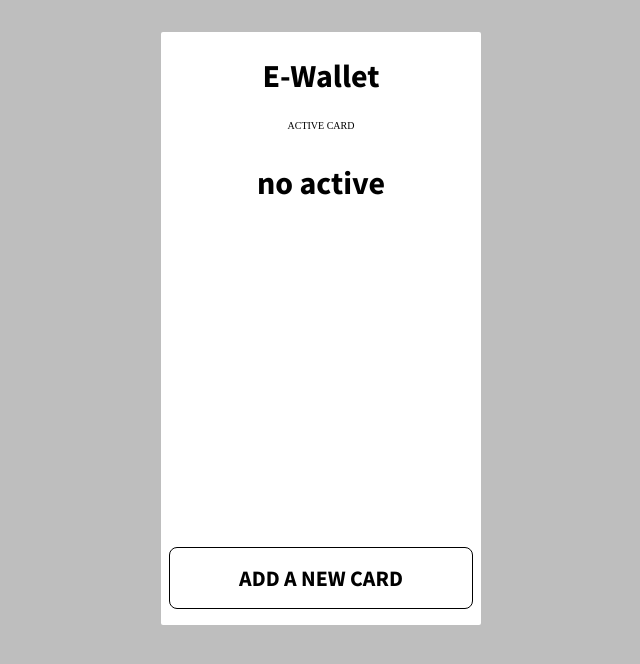
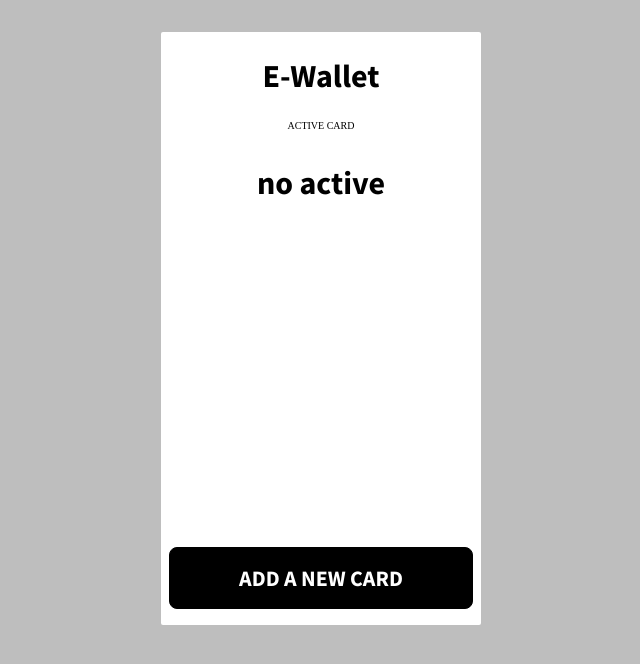
Before and after one commit to niklas-f-a/E-Wallet, a Vue app: page / in a window 1280 px wide. In both pictures the pointer is over the button "ADD A NEW CARD". Shown: the top 664 px of the page, without its empty margins (319-959 px from the left). Built offline with nearby package versions, Linux system fonts and the light colour scheme; a web font is replaced by a local one.

Commit message:
add hover-effect

```diff
--- a/src/views/AddCard.vue
+++ b/src/views/AddCard.vue
@@ -140,6 +140,12 @@ export default {
     color: white;
     border-radius: 8px;
     border: none;
+    cursor: pointer;
+    &:hover{
+      background-color: white;
+      color: #000000;
+      border: 1px solid #000000;
+    }
   }
 }
 
--- a/src/views/Home.vue
+++ b/src/views/Home.vue
@@ -68,5 +68,10 @@ button{
   border: 1px solid black;
   width: 95%;
   margin-bottom: 1rem;
+  cursor: pointer;
+  &:hover{
+    background-color: #000000;
+    color: white;
+  }
 }
 </style>
```
